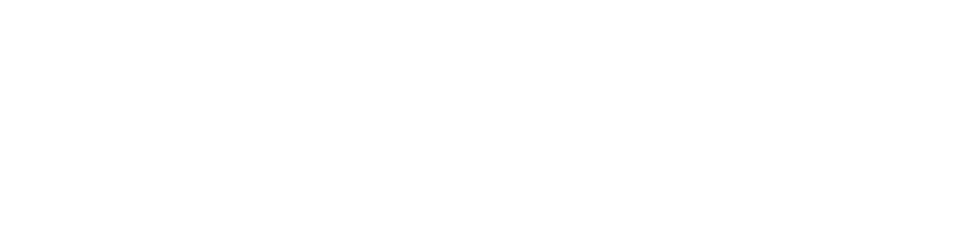
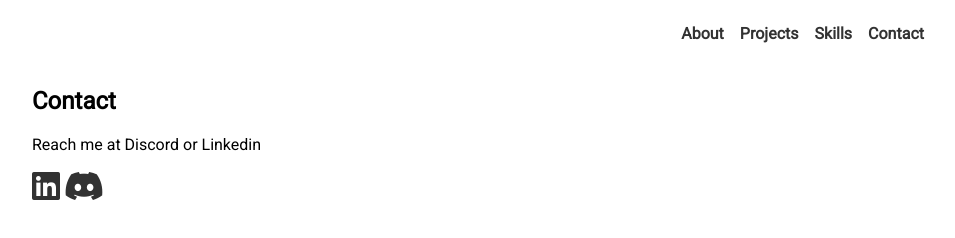
Before and after one commit to Redesu/portifolio-website, a plain HTML site: page contact.html in a window 1280 px wide. Shown: the whole page, without its empty margins (158-1113 px from the left). Drawn offline with Linux system fonts and the light colour scheme.

Commit message:
Add contact page

```diff
--- a/contact.html
+++ b/contact.html
@@ -3,9 +3,36 @@
 <head>
     <meta charset="UTF-8">
     <meta name="viewport" content="width=device-width, initial-scale=1.0">
+    <link rel="stylesheet" href="style.css">
     <title>Contact</title>
-</head>
-<body>
+        <meta charset="UTF-8" />
+        <link rel="stylesheet" href="style.css">
+        <link rel="stylesheet" href="all.min.css">
+        <link rel="preconnect" href="https://fonts.googleapis.com">
+        <link rel="preconnect" href="https://fonts.gstatic.com" crossorigin>
+        <link href="https://fonts.googleapis.com/css2?family=Roboto&display=swap" rel="stylesheet">
+    </head>
 
-</body>
+    <body>
+        <nav>
+            <ul class="navigation-bar">
+                <li class="navigation-item"><a href="/#about">About</a></li>
+                <li class="navigation-item"><a href="/#projects">Projects</a></li>
+                <li class="navigation-item"><a href="/#skills">Skills</a></li>
+                <li class="navigation-item"><a href="contact.html">Contact</a></li>
+            </ul>
+        </nav>
+        <main>
+            <section id="contact-me">
+                <h2>Contact</h2>
+                <p>Reach me at Discord or Linkedin</p>
+                <div>
+                    <a href="https://www.linkedin.com/in/willyan-david-gon%C3%A7alves-40399a167/"><i class="fab fa-linkedin icon" style="font-size: 2em"></i></a>
+                    <a href="https://discord.com/invite/An5Bf9UY"><i class="fa-brands fa-discord" style="font-size: 2em"></i></a>
+                </div>
+            </section>
+
+            <script src="https://kit.fontawesome.com/f53255bb35.js" crossorigin="anonymous"></script>
+        </main>
+    </body>
 </html>
```
Also changed, not shown: webfonts/fa-brands-400.woff2.
